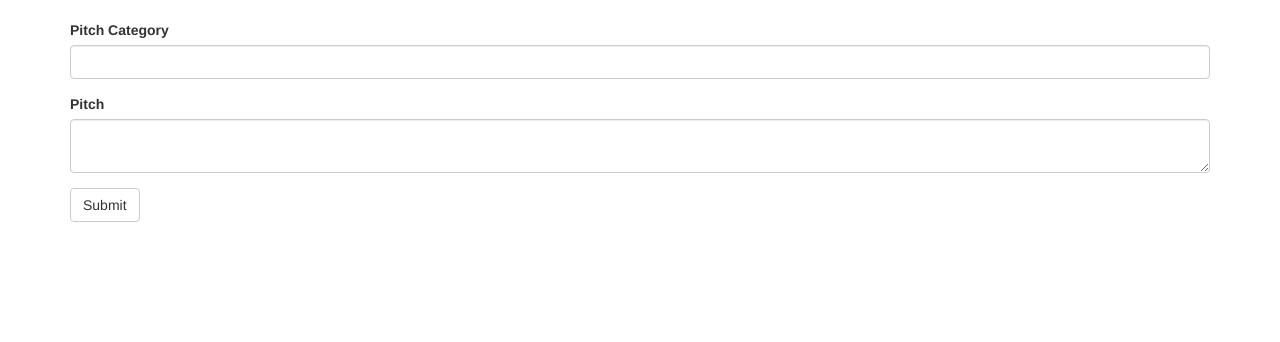
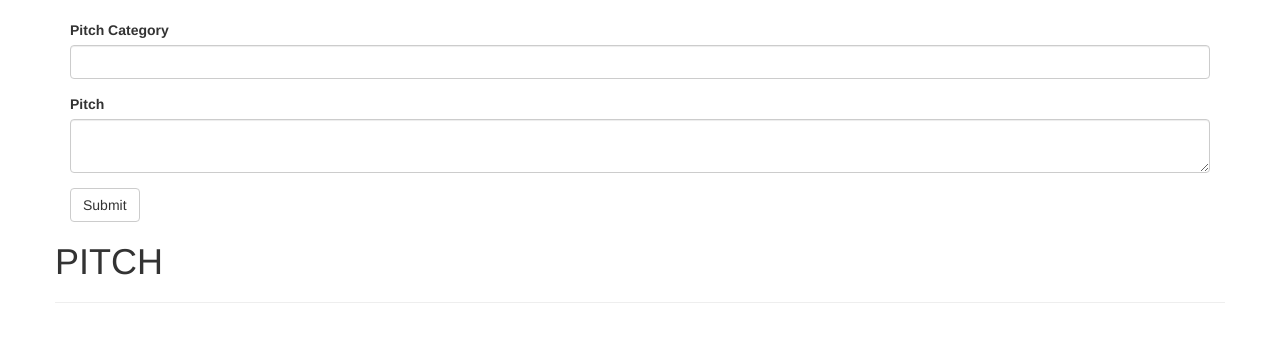
Before and after one commit to VickyMutai/pitch, a Flask app: page /create/1 in a window 1280 px wide. Shown: the part 52-394 px from the top of the page. Run offline with Flask 2, Linux system fonts and the light colour scheme; some libraries are stand-ins or nearby versions.

Commit message:
cerate display for pitch

```diff
--- a/app/models/pitch.py
+++ b/app/models/pitch.py
@@ -10,3 +10,11 @@
     @classmethod
     def clear_pitch(cls):
         Pitch.all_pitch.clear()
+
+    @classmethod
+    def get_pitch(cls,uname):
+        response = []
+
+        for pitch in cls.all_pitch:
+                response.append(pitch)
+        return response
--- a/app/templates/create.html
+++ b/app/templates/create.html
@@ -1,7 +1,17 @@
 {% extends 'base.html' %}
 {% import "bootstrap/wtf.html" as wtf %}
+{% import 'macros.html' as macro%}
 {% block content %}
     <div class="container">
         {{wtf.quick_form(pitch_form)}}
+
+    <div class="row">
+        <h1>PITCH</h1>
+        <hr>
+        {% if pitch %}
+        {{macro.displayPitch(pitch)}}
+        {% endif %}
+    </div>
+
     </div>
 {% endblock %}
--- /dev/null
+++ b/app/templates/macros.html
@@ -0,0 +1,7 @@
+<!-- displaying pitch in macros-->
+{% macro displayPitch(pitch) %}
+    {% for pitches in pitch %}
+        <h2>{{pitches.category}}</h2>
+        <p>{{ pitches.pitch }}</p>
+    {% endfor %}
+{% endmacro %}
--- a/app/views.py
+++ b/app/views.py
@@ -26,7 +26,6 @@
         new_pitch.save_pitch()
         #return redirect(url_for('pitch',uname=uname))
 
-
-
+    pitch = Pitch.get_pitch(uname)
     title = 'One Minute Pitch'
-    return render_template('create.html',title=title,pitch_form=form,uname=uname)
+    return render_template('create.html',pitch=pitch,title=title,pitch_form=form,uname=uname)
```
